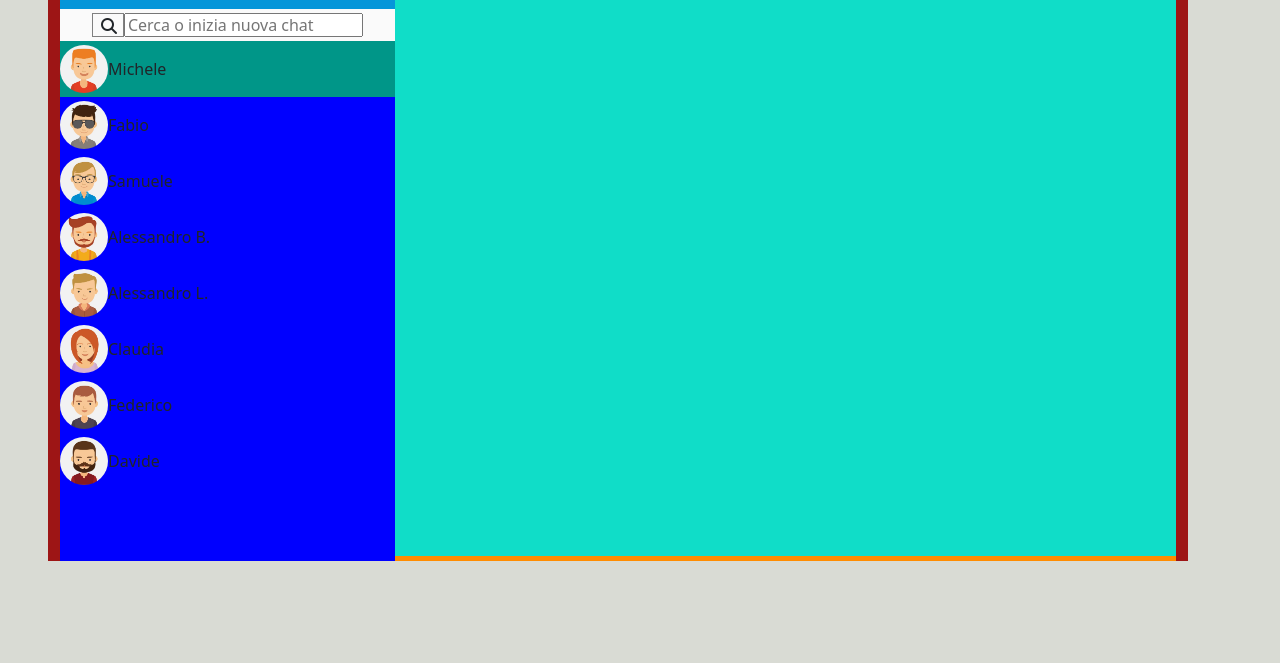
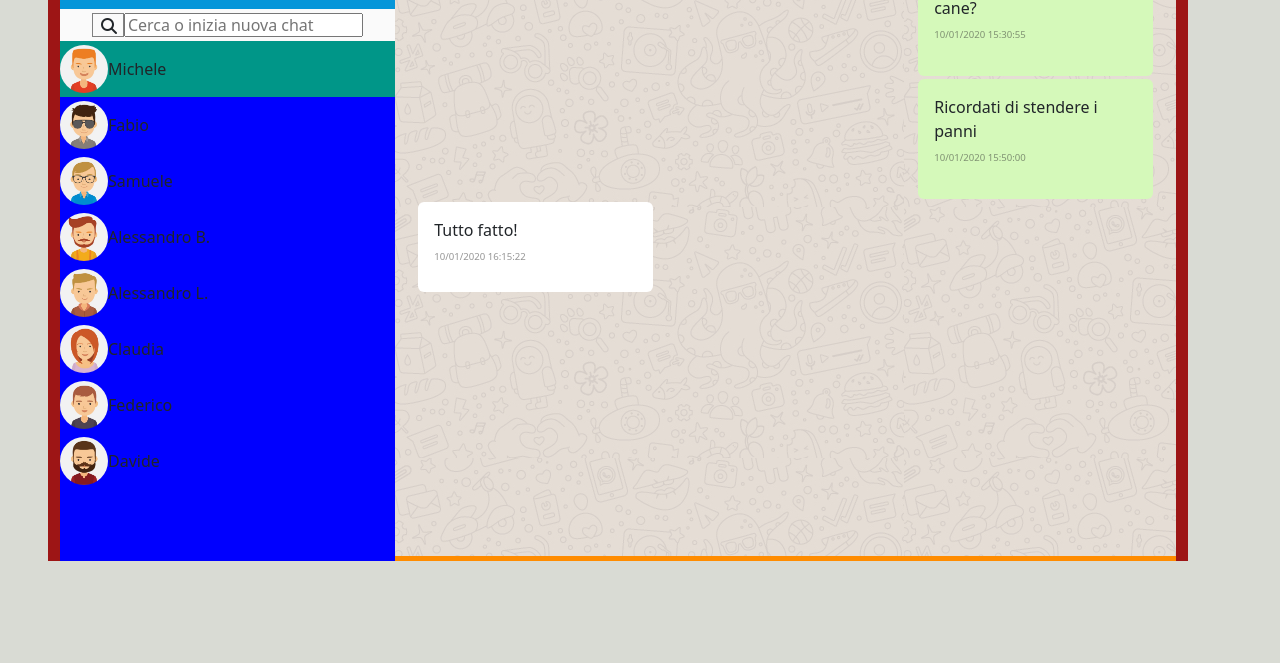
Before and after one commit to FrancescoLoCasto/vue-boolzapp, a plain HTML site: page index.html in a window 1280 px wide. Shown: the part 137-800 px from the top of the page. Drawn offline with nearby package versions, Linux system fonts and the light colour scheme.

Commit message:
test message

```diff
--- a/css/style.css
+++ b/css/style.css
@@ -123,5 +123,30 @@
 
 .box-message{
    height: 75vh;
-   background-color: #10ddc8;
+   width: 100%;
+   background-image: url(../img/mine.jpg);
 }
+
+.sent {
+   width: 30%;
+   height: 20%;
+   padding: 1rem;
+   border-radius: 6px;
+   margin-left: 67%;
+   margin-bottom: 0.2rem;
+   background-color: #d5f9ba;
+}
+
+.received {
+   width: 30%;
+   height: 15%;
+   margin-left: 3%;
+   padding: 1rem;
+   border-radius: 6px;
+   background-color: white;
+}
+
+.date-mesage {
+   font-size: 0.6rem;
+   color:#2c2c2c80;
+}
--- a/index.html
+++ b/index.html
@@ -74,8 +74,11 @@
                      </header>
 
                      <main>
-                        <div class="box-message">
+                        <div class="box-message" v-for="contact, index in contacts" :class="(index === messageIndex) ? 'disp-block' : 'd-none'" >
+                           <div class="message" v-for="child, index in contact.messages" :class="(child.status === 'sent') ? 'sent' : 'received'">{{ child.message }}
 
+                              <br><span class="date-mesage">{{ child.date }}</span>
+                           </div>
                         </div>
                      </main>
                      </div>
```
